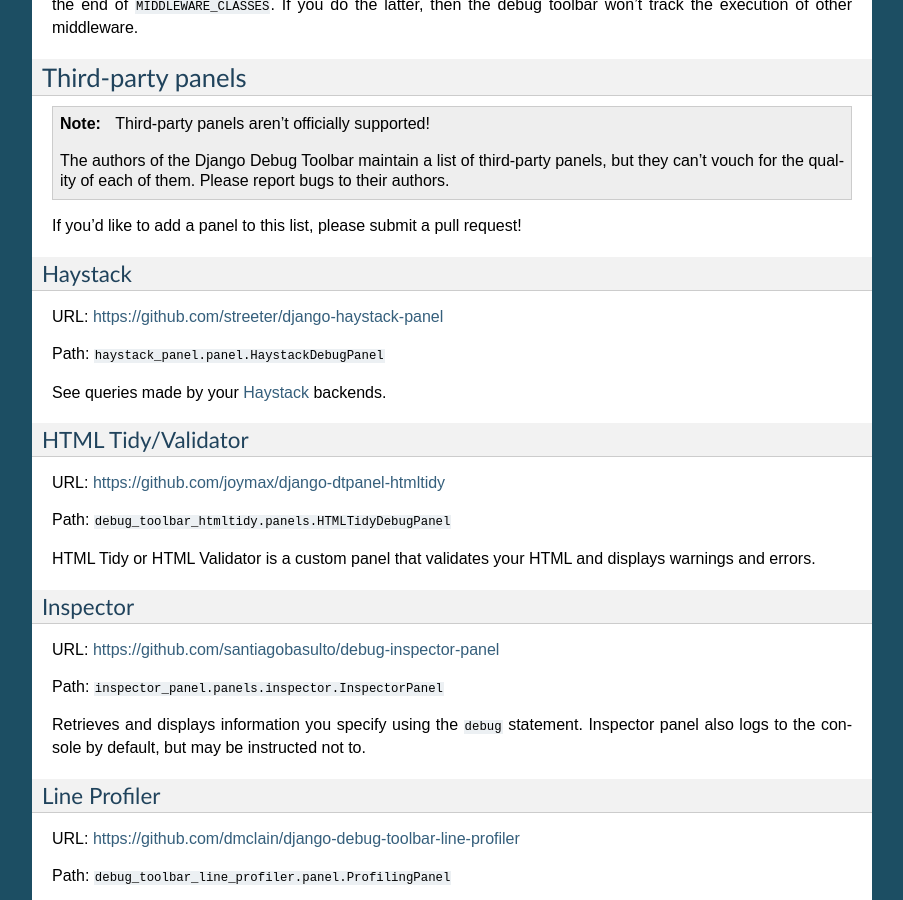
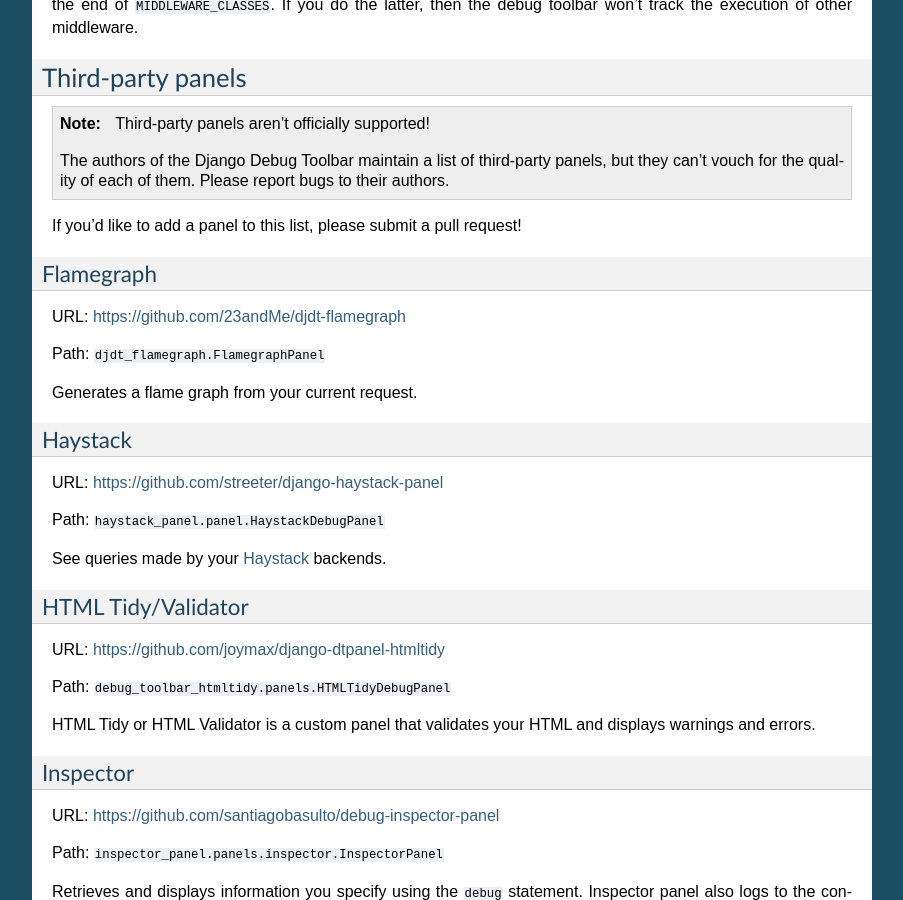
Before and after one commit to jazzband/django-debug-toolbar, a Sphinx documentation site: the page built from docs/panels.rst, in a window 1280 px wide and 900 px high, scrolled down 2381 px. Shown: the whole window, without its empty margins (198-1101 px from the left). Built offline with Sphinx 7.4.7, drawn with Linux system fonts in a browser that asks for light colours.

Commit message:
Flamegraph panel

```diff
--- a/docs/panels.rst
+++ b/docs/panels.rst
@@ -144,6 +144,15 @@
     report bugs to their authors.
 
 If you'd like to add a panel to this list, please submit a pull request!
+
+Flamegraph
+~~~~~~~~~~
+
+URL: https://github.com/23andMe/djdt-flamegraph
+
+Path: ``djdt_flamegraph.FlamegraphPanel``
+
+Generates a flame graph from your current request.
 
 Haystack
 ~~~~~~~~
```
